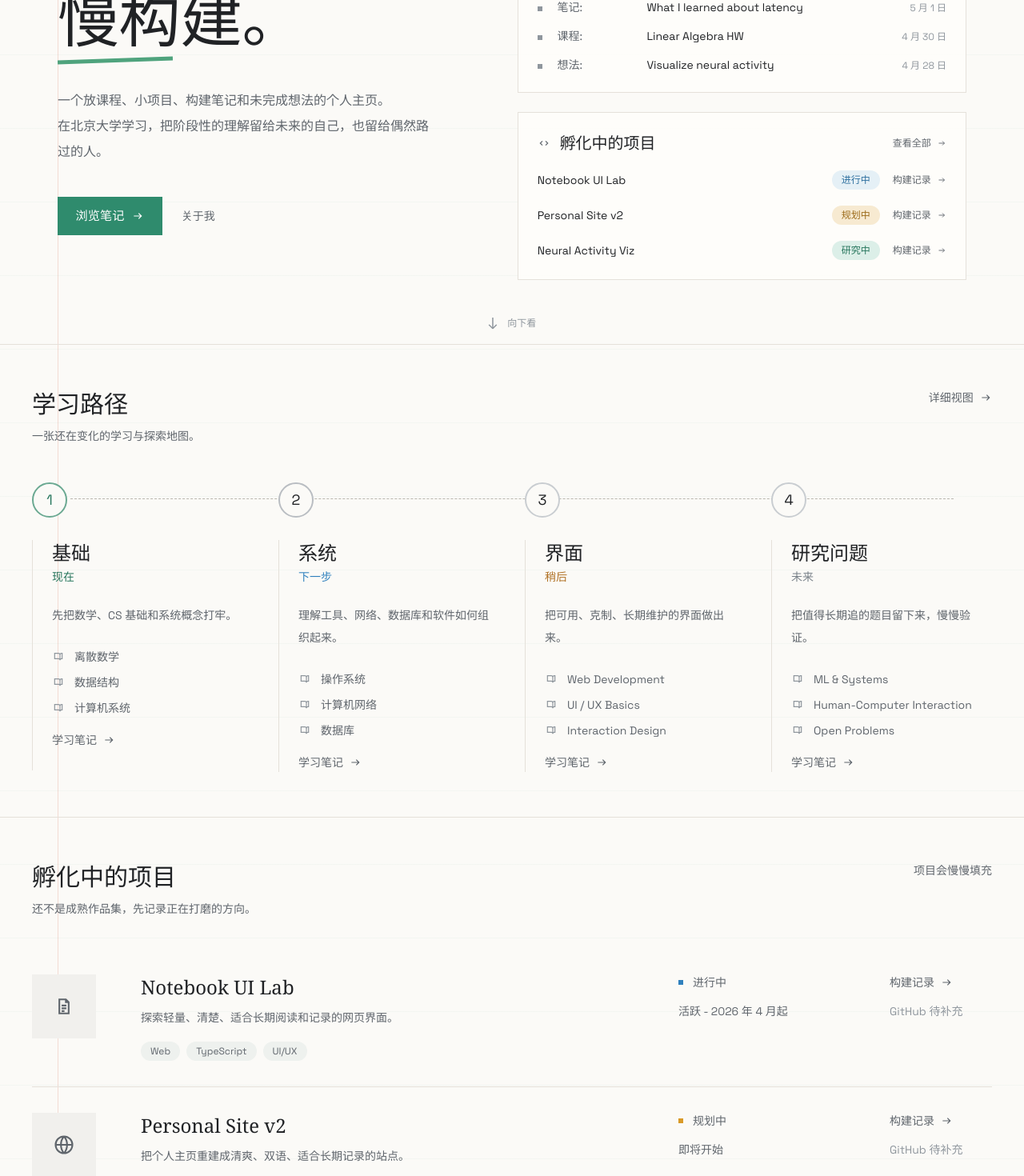
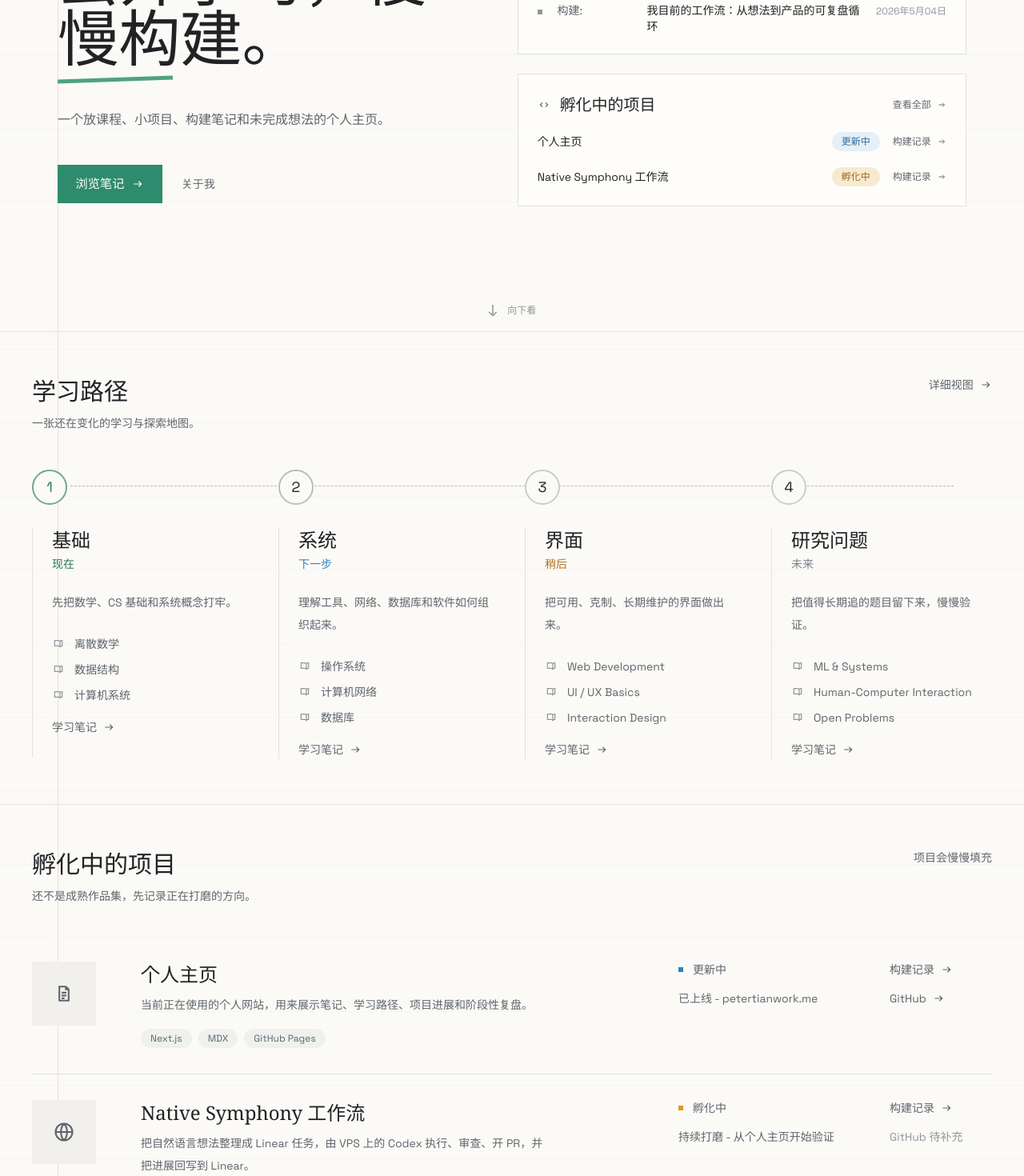
Before and after one commit to PeterTianbuhan/PeterTianbuhan.github.io, a Next.js app: page /zh/ in a window 1280 px wide. Shown: the part 300-1770 px from the top of the page at 80% size. Built offline with nearby package versions, Linux system fonts and the light colour scheme.

Commit message:
Use real homepage activity and project data

```diff
--- a/components/home/home-view.tsx
+++ b/components/home/home-view.tsx
@@ -75,6 +75,29 @@ function resolveLocalPath(locale: Locale, href: string) {
   return `/${locale}${href.startsWith("/") ? href : `/${href}`}`;
 }
 
+function getEmptyMessage(locale: Locale) {
+  return locale === "zh" ? "耐心等待" : "Waiting patiently";
+}
+
+function getPostTypeLabel(post: PostListItem, locale: Locale) {
+  const tag = post.tags[0];
+
+  if (!tag) {
+    return locale === "zh" ? "笔记" : "Note";
+  }
+
+  const labels: Record<string, Record<Locale, string>> = {
+    agents: { zh: "智能体", en: "Agents" },
+    build: { zh: "构建", en: "Build" },
+    linear: { zh: "Linear", en: "Linear" },
+    study: { zh: "学习", en: "Study" },
+    thought: { zh: "随想", en: "Thought" },
+    workflow: { zh: "工作流", en: "Workflow" },
+  };
+
+  return labels[tag]?.[locale] ?? tag;
+}
+
 function ProjectIcon({ index }: { index: number }) {
   const icons: IconName[] = ["note", "globe", "pulse"];
 
@@ -101,13 +124,17 @@ function NotebookPanel({
 
 function Hero({
   dictionary,
+  latestPosts,
   locale,
   site,
 }: {
   dictionary: Dictionary;
+  latestPosts: PostListItem[];
   locale: Locale;
   site: SiteContent;
 }) {
+  const emptyMessage = getEmptyMessage(locale);
+
   return (
     <section className="relative mx-auto grid min-h-[640px] max-w-[1200px] items-center gap-10 px-6 py-16 sm:px-8 lg:grid-cols-[1fr_1.05fr] lg:py-20">
       <p className="hand-note hidden xl:block">{site.heroTagline}</p>
@@ -119,8 +146,6 @@ function Hero({
         <div className="mt-3 h-[5px] w-36 -rotate-2 bg-[#4fa37d]" />
         <p className="mt-8 max-w-[29rem] text-base leading-8 text-[color:var(--ink-soft)]">
           {site.intro}
-          <br />
-          {site.bio}
         </p>
         <div className="mt-10 flex flex-wrap items-center gap-6">
           <Link className="paper-button paper-button-primary" href={`/${locale}/blog`}>
@@ -146,14 +171,22 @@ function Hero({
             </Link>
           </div>
           <div className="space-y-4">
-            {site.activity.map((item) => (
-              <div className="grid grid-cols-[0.55rem_6rem_1fr_auto] items-baseline gap-4 text-sm" key={`${item.type}-${item.time}`}>
+            {latestPosts.length > 0 ? (
+              latestPosts.map((post) => (
+                <Link
+                  className="grid grid-cols-[0.55rem_6rem_1fr_auto] items-baseline gap-4 text-sm transition hover:text-[#2f8b6d]"
+                  href={`/${locale}/blog/${post.slug}`}
+                  key={post.slug}
+                >
                   <span className="size-1.5 bg-[color:var(--muted)]" />
-                <span className="text-[color:var(--ink-soft)]">{item.type}:</span>
-                <span className="text-[color:var(--ink)]">{item.text}</span>
-                <span className="text-xs text-[color:var(--muted)]">{item.time}</span>
-              </div>
-            ))}
+                  <span className="text-[color:var(--ink-soft)]">{getPostTypeLabel(post, locale)}:</span>
+                  <span className="text-[color:var(--ink)]">{post.title}</span>
+                  <span className="text-xs text-[color:var(--muted)]">{post.publishedAtLabel}</span>
+                </Link>
+              ))
+            ) : (
+              <p className="text-sm leading-7 text-[color:var(--ink-soft)]">{emptyMessage}</p>
+            )}
           </div>
         </NotebookPanel>
 
@@ -169,7 +202,8 @@ function Hero({
             </a>
           </div>
           <div className="space-y-5">
-            {site.projects.map((project) => (
+            {site.projects.length > 0 ? (
+              site.projects.map((project) => (
                 <div className="grid grid-cols-[1fr_auto_auto] items-center gap-4 text-sm" key={project.slug}>
                   <span className="text-[color:var(--ink)]">{project.name}</span>
                   <span className={`rounded-full px-3 py-1 text-xs ${statusPill[project.statusTone]}`}>
@@ -180,7 +214,10 @@ function Hero({
                     <Icon className="size-3" name="arrow" />
                   </Link>
                 </div>
-            ))}
+              ))
+            ) : (
+              <p className="text-sm leading-7 text-[color:var(--ink-soft)]">{emptyMessage}</p>
+            )}
           </div>
         </NotebookPanel>
       </div>
@@ -259,6 +296,8 @@ function Projects({
   locale: Locale;
   projects: LocalizedProject[];
 }) {
+  const emptyMessage = getEmptyMessage(locale);
+
   return (
     <section className="section-rule px-6 py-14 sm:px-8" id="projects">
       <div className="mx-auto max-w-[1200px]">
@@ -270,6 +309,7 @@ function Projects({
           <span className="text-sm text-[color:var(--ink-soft)]">{dictionary.home.allProjects}</span>
         </div>
 
+        {projects.length > 0 ? (
           <div className="divide-y divide-[color:var(--rule)]">
             {projects.map((project, index) => (
               <article className="grid gap-6 py-8 lg:grid-cols-[7rem_1fr_15rem_8rem]" key={project.slug}>
@@ -311,6 +351,11 @@ function Projects({
               </article>
             ))}
           </div>
+        ) : (
+          <p className="border-y border-[color:var(--rule)] py-8 text-sm leading-7 text-[color:var(--ink-soft)]">
+            {emptyMessage}
+          </p>
+        )}
       </div>
     </section>
   );
@@ -326,6 +371,7 @@ function LatestNotes({
   posts: PostListItem[];
 }) {
   const icons: IconName[] = ["book", "code", "pulse", "book", "note"];
+  const emptyMessage = getEmptyMessage(locale);
 
   return (
     <section className="section-rule px-6 py-14 sm:px-8">
@@ -341,6 +387,7 @@ function LatestNotes({
           </Link>
         </div>
 
+        {posts.length > 0 ? (
           <div className="divide-y divide-[color:var(--rule)]">
             {posts.map((post, index) => (
               <Link
@@ -367,6 +414,11 @@ function LatestNotes({
               </Link>
             ))}
           </div>
+        ) : (
+          <p className="border-y border-[color:var(--rule)] py-8 text-sm leading-7 text-[color:var(--ink-soft)]">
+            {emptyMessage}
+          </p>
+        )}
 
         <div className="mt-10 text-center">
           <Link className="paper-link justify-center text-sm" href={`/${locale}/blog`}>
@@ -385,7 +437,7 @@ export function HomeView({ dictionary, latestPosts, locale, site }: HomeViewProp
   return (
     <main className="notebook-page min-h-screen bg-[color:var(--background)] text-[color:var(--ink)]">
       <SiteHeader alternatePath={alternatePath} dictionary={dictionary} locale={locale} />
-      <Hero dictionary={dictionary} locale={locale} site={site} />
+      <Hero dictionary={dictionary} latestPosts={latestPosts} locale={locale} site={site} />
       <LearningPath dictionary={dictionary} locale={locale} stages={site.learningPath} />
       <Projects dictionary={dictionary} locale={locale} projects={site.projects} />
       <LatestNotes dictionary={dictionary} locale={locale} posts={latestPosts} />
--- a/lib/site.ts
+++ b/lib/site.ts
@@ -305,43 +305,31 @@ const rawSiteContent: RawSiteContent = {
   ],
   projects: [
     {
-      slug: "notebook-ui-lab",
+      slug: "homepage",
       statusTone: "blue",
-      logHref: "/blog",
-      stack: ["Web", "TypeScript", "UI/UX"],
-      status: { zh: "进行中", en: "In Progress" },
-      name: { zh: "Notebook UI Lab", en: "Notebook UI Lab" },
+      link: "https://github.com/PeterTianbuhan/PeterTianbuhan.github.io",
+      logHref: "/blog/current-workflow",
+      stack: ["Next.js", "MDX", "GitHub Pages"],
+      status: { zh: "更新中", en: "Evolving" },
+      name: { zh: "个人主页", en: "Personal Homepage" },
       summary: {
-        zh: "探索轻量、清楚、适合长期阅读和记录的网页界面。",
-        en: "Exploring light, readable interfaces for long-term notes and study logs.",
+        zh: "当前正在使用的个人网站，用来展示笔记、学习路径、项目进展和阶段性复盘。",
+        en: "The personal site I am using for notes, learning paths, project updates, and retrospectives.",
       },
-      meta: { zh: "活跃 - 2026 年 4 月起", en: "Active - since Apr 2026" },
+      meta: { zh: "已上线 - petertianwork.me", en: "Live - petertianwork.me" },
     },
     {
-      slug: "personal-site-v2",
+      slug: "native-symphony",
       statusTone: "amber",
-      logHref: "/blog",
-      stack: ["Next.js", "MDX", "Design"],
-      status: { zh: "规划中", en: "Planning" },
-      name: { zh: "Personal Site v2", en: "Personal Site v2" },
+      logHref: "/blog/current-workflow",
+      stack: ["Linear", "Codex CLI", "VPS", "GitHub PR"],
+      status: { zh: "孵化中", en: "Incubating" },
+      name: { zh: "Native Symphony 工作流", en: "Native Symphony Workflow" },
       summary: {
-        zh: "把个人主页重建成清爽、双语、适合长期记录的站点。",
-        en: "Rebuilding my personal site with a clean, bilingual, note-first design.",
+        zh: "把自然语言想法整理成 Linear 任务，由 VPS 上的 Codex 执行、审查、开 PR，并把进展回写到 Linear。",
+        en: "A workflow that turns natural-language ideas into Linear tasks, runs Codex on a VPS, opens PRs, and reports progress back to Linear.",
       },
-      meta: { zh: "即将开始", en: "Starting soon" },
-    },
-    {
-      slug: "neural-activity-viz",
-      statusTone: "green",
-      logHref: "/blog",
-      stack: ["Python", "Visualization", "Research"],
-      status: { zh: "研究中", en: "Research" },
-      name: { zh: "Neural Activity Viz", en: "Neural Activity Viz" },
-      summary: {
-        zh: "一个关于神经信号与模型可视化的想法，占位记录，等素材更成熟后补充。",
-        en: "A placeholder for visualizing neural signals and models.",
-      },
-      meta: { zh: "探索想法", en: "Exploring ideas" },
+      meta: { zh: "持续打磨 - 从个人主页开始验证", en: "In progress - proven first on this homepage" },
     },
   ],
 };
```
Lines whose indentation alone changed are shown as unchanged.
